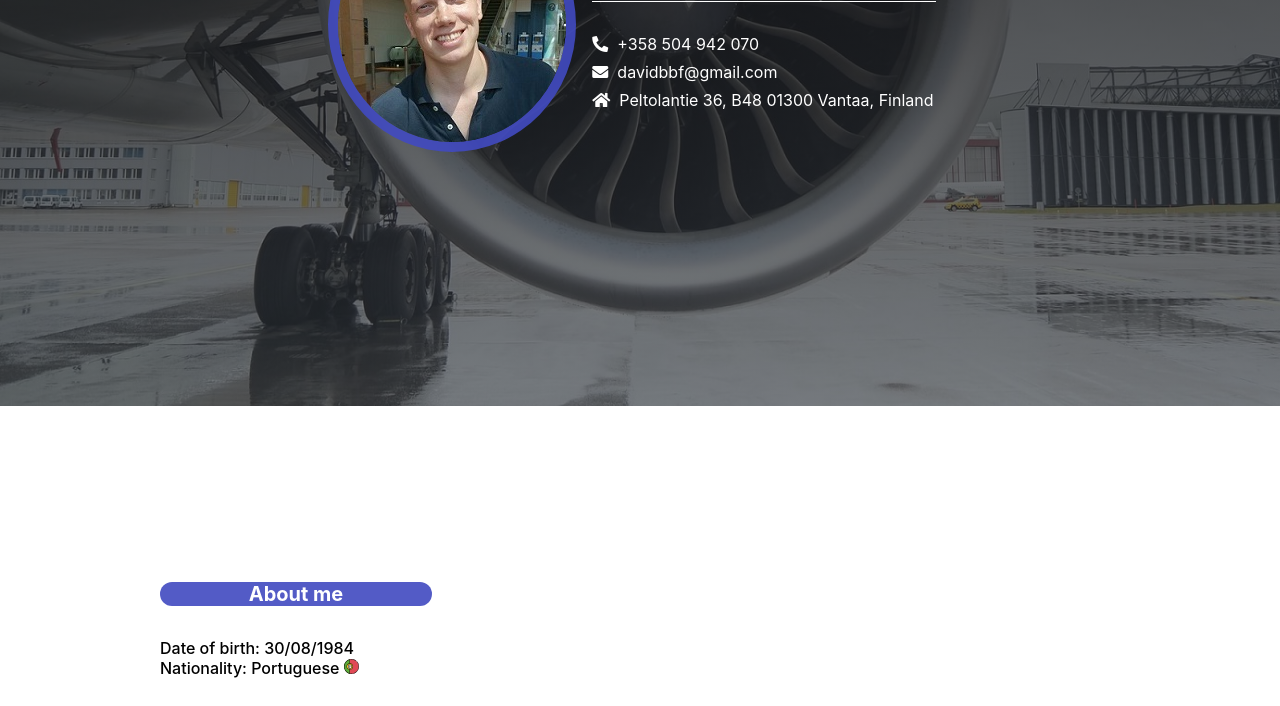
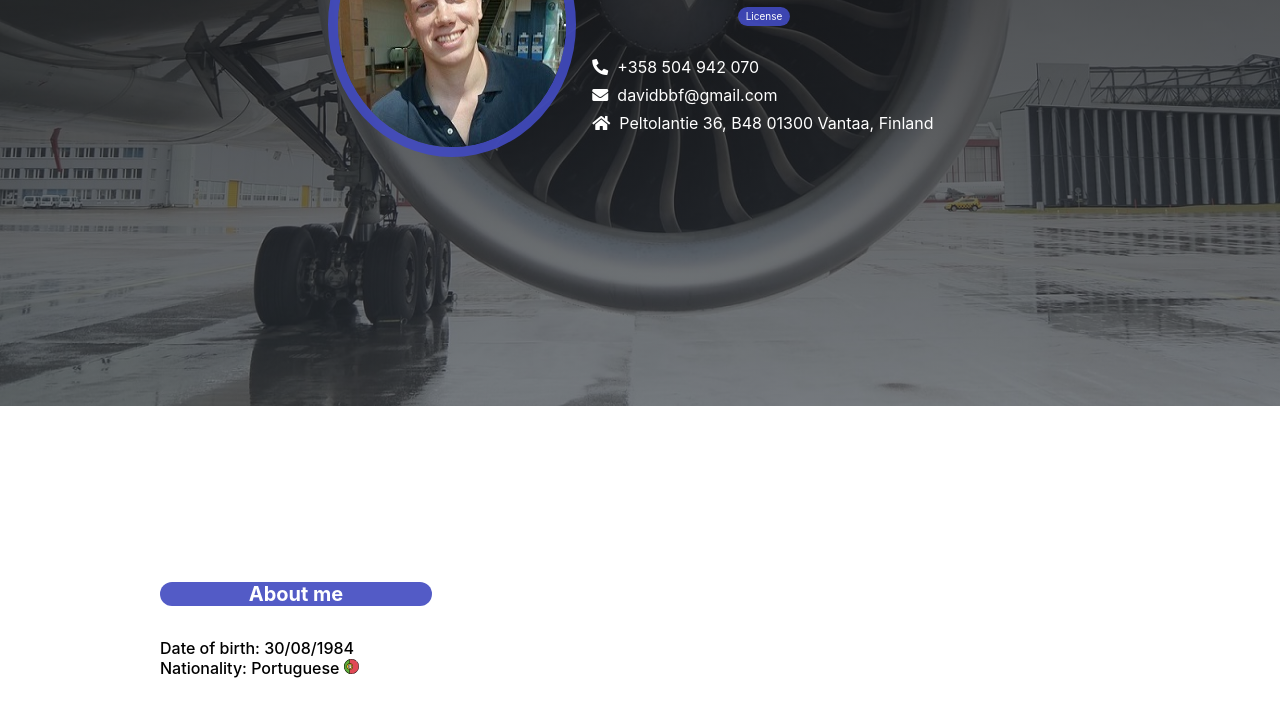
Before and after one commit to Barbelitos/Online_CV, a plain HTML site: page CV2.html in a window 1280 px wide. Shown: the part 394-1100 px from the top of the page. Drawn offline with Linux system fonts and the light colour scheme.

Commit message:
minor changes

```diff
--- a/CV2.html
+++ b/CV2.html
@@ -23,6 +23,8 @@
             <div class="title">
                 <h1>David Fonseca</h1>
                 <p class="profession">Licensed Aircraft Engineer</p>
+                <a class="license" href="#">License</a>
+
                 <div class="contacts">
                     <p><i class="fas fa-phone-alt"></i>&#160 +358 504 942 070</p>
                     <a href="mailto:davidbbf@gmail.com"><i class="fas fa-envelope"></i>&#160 davidbbf@gmail.com</a>
--- a/main2.css
+++ b/main2.css
@@ -66,6 +66,15 @@ nav ul li a:hover {
 .title .profession {
     border-top: 1px solid white;
     border-bottom: 1px solid white;
+}
+
+.title .license {
+    text-decoration: none;
+    color: white;
+    background-color: rgba(66, 74, 192, 0.904);
+    padding: .2rem .5rem;
+    border-radius: 10px;
+    font-size: 10px;
 }
 
 .title .contacts {
@@ -276,6 +285,10 @@ main span {
         padding: 0 5rem;
     }
 
+    .prof_title {
+        justify-content: space-evenly;
+    }
+
     .driving_container {
         flex-direction: column;
         align-items: center;
```
Also changed, not shown: 2 other files.
